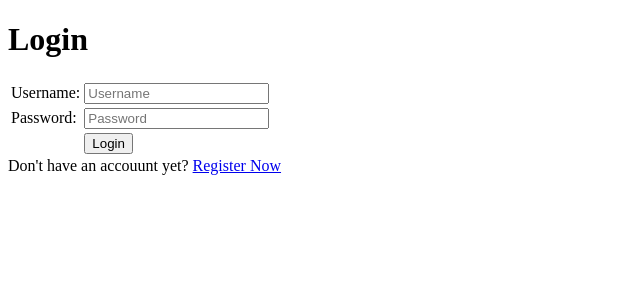
After one commit to ErstevanAlmeida/museum-collection-management, a Django app: page /login/ in a window 1280 px wide. The commit adds this page. Shown: the top 300 px of the page, without its empty margins (0-640 px from the left). Run offline with Django 4.2, Linux system fonts and the light colour scheme.

Commit message:
menyimpan tugas 4 sementara

```diff
--- a/main/models.py
+++ b/main/models.py
@@ -1,6 +1,8 @@
 from django.db import models
+from django.contrib.auth.models import User
 
 class Product(models.Model):
+    user = models.ForeignKey(User, on_delete=models.CASCADE)
     name = models.CharField(max_length=255)
     collection = models.CharField(max_length=255, default='-')
     type = models.CharField(max_length=255, default="-")
--- a/main/templates/create_collection.html
+++ b/main/templates/create_collection.html
@@ -8,6 +8,7 @@
 {% endblock meta %}
 
 {% block content %}
+
 <h1 class="title-page">Add New Collection</h1>
 
 <form method="POST">
--- /dev/null
+++ b/main/templates/login.html
@@ -0,0 +1,44 @@
+{% extends 'base.html' %}
+
+{% block meta %}
+<title>Login</title>
+{% endblock meta %}
+
+{% block content %}
+<div class = "login">
+
+    <h1>Login</h1>
+
+    <form method="POST", action="">
+        {% csrf_token %}
+        <table>
+            <tr>
+                <td>Username: </td>
+                <td><input type="text" name="username" placeholder="Username" class="form-control"></td>
+            </tr>
+
+            <tr>
+                <td>Password: </td>
+                <td><input type="password" name="password" placeholder="Password" class="form-control"></td>
+            </tr>
+
+            <tr>
+                <td></td>
+                <td><input class="btn login_btn" type="submit" value="Login"></td>
+            </tr>
+        </table>
+    </form>
+
+    {% if messages %}
+        <ul>
+            {% for message in messages %}
+                <li>{{ message }}</li>
+            {% endfor %}
+        </ul>
+    {% endif %}
+
+    Don't have an accouunt yet? <a href="{% url 'main:register' %}">Register Now</a>
+
+</div>
+
+{% endblock content %}
--- a/main/urls.py
+++ b/main/urls.py
@@ -1,5 +1,5 @@
 from django.urls import path
-from main.views import show_main, create_collection, show_xml, show_json, show_xml_by_id, show_json_by_id
+from main.views import show_main, create_collection, show_xml, show_json, show_xml_by_id, show_json_by_id, register, login_user, logout_user
 
 app_name = 'main'
 
@@ -10,4 +10,7 @@ urlpatterns = [
     path('json/', show_json, name='show_json'),
     path('xml/<int:id>/', show_xml_by_id, name='show_xml_by_id'),
     path('json/<int:id>/', show_json_by_id, name='show_json_by_id'),
+    path('register/', register, name='register'),
+    path('login/', login_user, name='login'),
+    path('logout/', logout_user, name='logout'),
 ]
--- a/main/views.py
+++ b/main/views.py
@@ -1,13 +1,18 @@
-from django.shortcuts import render
-from django.http import HttpResponseRedirect
+from django.contrib import messages
+from django.contrib.auth import authenticate, login, logout
+from django.contrib.auth.decorators import login_required
+from django.contrib.auth.forms import UserCreationForm
+from django.core import serializers
+from django.http import HttpResponseRedirect, HttpResponse
+from django.shortcuts import render, redirect
 from django.urls import reverse
+from main.forms import NewCollectionForm
 from main.models import Product
-from main.forms import NewCollectionForm
-from django.http import HttpResponse
-from django.core import serializers
+import datetime
 
+@login_required(login_url='/login/')
 def show_main(request):
-    collection = Product.objects.all()
+    collection = Product.objects.filter(user=request.user)
     collection_count = len(collection)
 
     context = {
@@ -17,6 +22,7 @@ def show_main(request):
         'class': 'PBP - E',
         'products': collection,
         'collection_count': collection_count,
+        'last_login': request.COOKIES['last_login'],
     }
 
     return render(request, "main.html", context)
@@ -25,7 +31,9 @@ def create_collection(request):
     form = NewCollectionForm(request.POST or None)
 
     if form.is_valid() and request.method == "POST":
-        form.save()
+        collection = form.save(commit=False)
+        collection.user = request.user
+        collection.save()
         return HttpResponseRedirect(reverse('main:show_main'))
 
     context = {'form' : form}
@@ -46,3 +54,36 @@ def show_xml_by_id(request, id):
 def show_json_by_id(request, id):
     data = Product.objects.filter(pk=id)
     return HttpResponse(serializers.serialize("json", data), content_type="application/json")
+
+def register(request):
+    form = UserCreationForm()
+
+    if request.method == "POST":
+        form = UserCreationForm(request.POST)
+        if form.is_valid():
+            form.save()
+            messages.success(request, 'Your account has been succesfully created!')
+            return redirect('main:login')
+    context = {'form':form}
+    return render(request, 'register.html', context)
+
+def login_user(request):
+    if request.method == 'POST':
+        username = request.POST.get('username')
+        password = request.POST.get('password')
+        user = authenticate(request, username=username, password=password)
+        if user is not None:
+            login(request, user)
+            response = HttpResponseRedirect(reverse("main:show_main"))
+            response.set_cookie('last_login', str(datetime.datetime.now()))
+            return redirect('main:show_main')
+        else:
+            messages.info(request, 'Sorry, incorrect username or password. Please try again.')
+    context = {}
+    return render(request, 'login.html', context)
+
+def logout_user(request):
+    logout(request)
+    response = HttpResponseRedirect(reverse('main:login'))
+    response.delete_cookie('last_login')
+    return redirect('main:login')
```
Also changed, not shown: main/templates/main.html (+9 -3 lines), main/templates/register.html (added, +33 -0 lines), main/migrations/0003_product_user.py (added), 1 other file.
